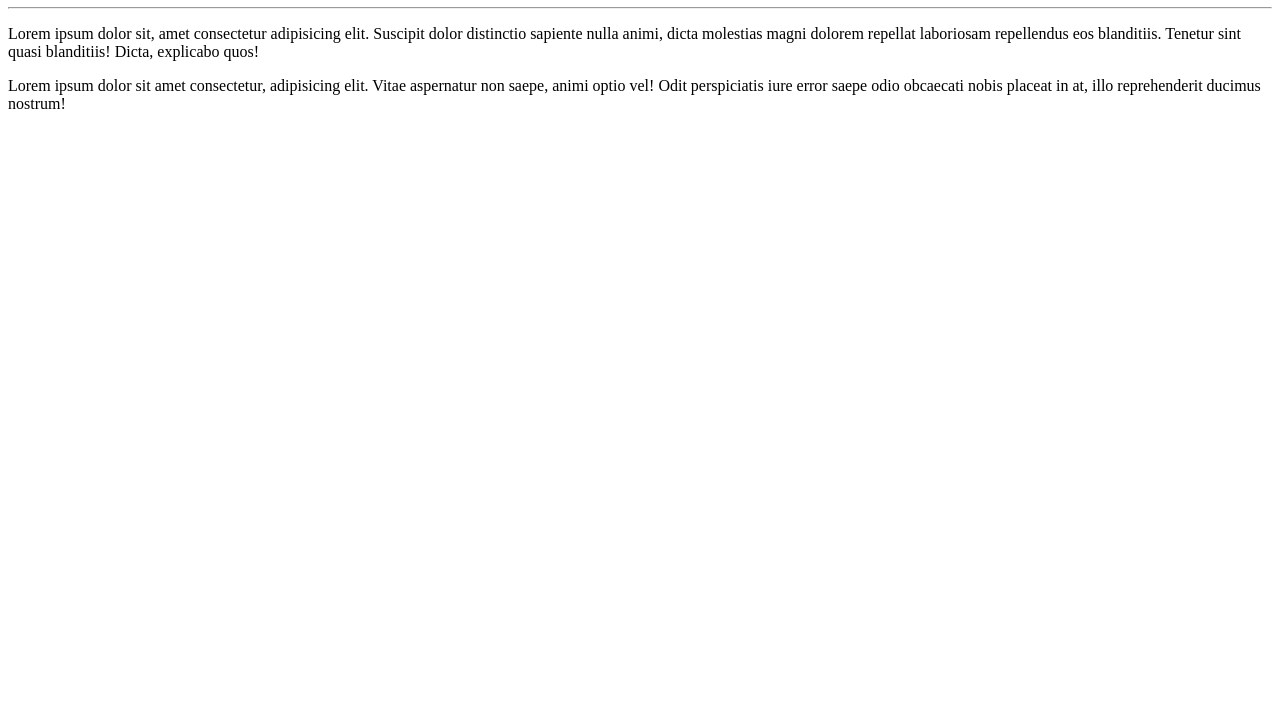
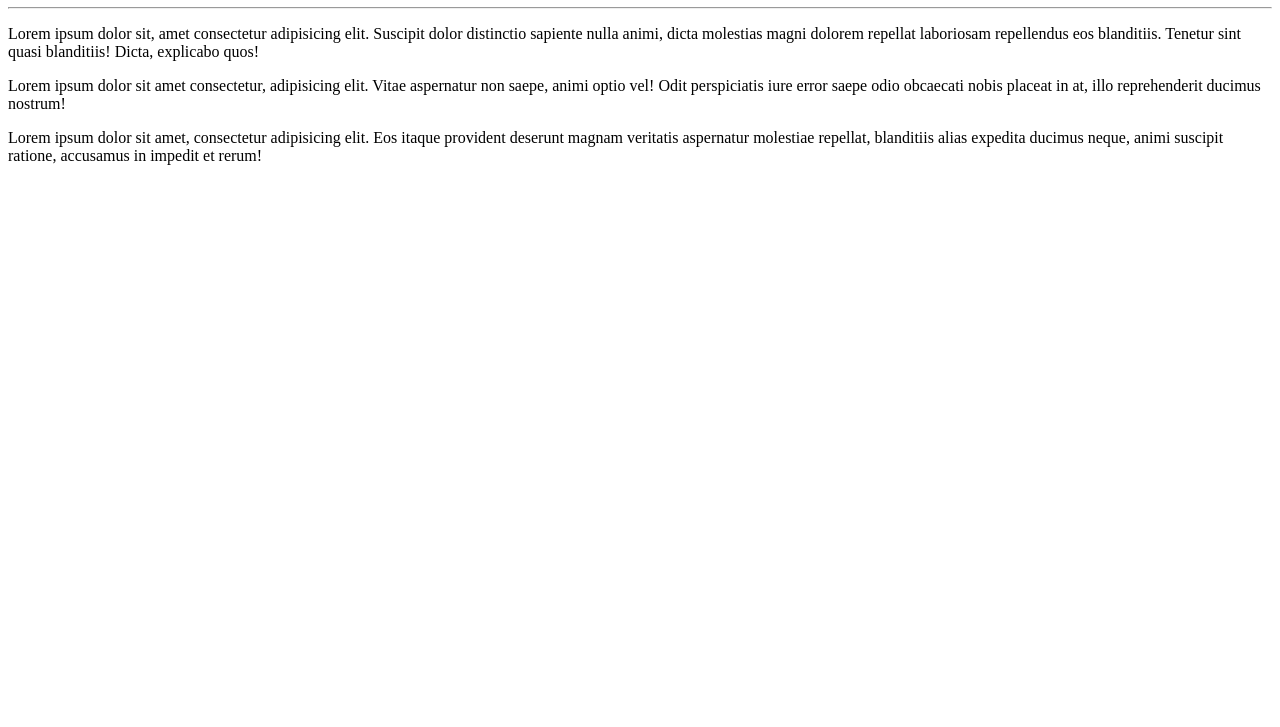
Before and after one commit to MartinsJaison/Ola-Mundo, a plain HTML site: page site-exemplo/index.html in a window 1280 px wide. Shown: the part 73-800 px from the top of the page. Drawn offline with Linux system fonts and the light colour scheme.

Commit message:
Update index.html

```diff
--- a/site-exemplo/index.html
+++ b/site-exemplo/index.html
@@ -10,5 +10,6 @@
     <hr>
     <p>Lorem ipsum dolor sit, amet consectetur adipisicing elit. Suscipit dolor distinctio sapiente nulla animi, dicta molestias magni dolorem repellat laboriosam repellendus eos blanditiis. Tenetur sint quasi blanditiis! Dicta, explicabo quos!</p>
     <p>Lorem ipsum dolor sit amet consectetur, adipisicing elit. Vitae aspernatur non saepe, animi optio vel! Odit perspiciatis iure error saepe odio obcaecati nobis placeat in at, illo reprehenderit ducimus nostrum!</p>
+    <p>Lorem ipsum dolor sit amet, consectetur adipisicing elit. Eos itaque provident deserunt magnam veritatis aspernatur molestiae repellat, blanditiis alias expedita ducimus neque, animi suscipit ratione, accusamus in impedit et rerum!</p>
 </body>
 </html>
```
